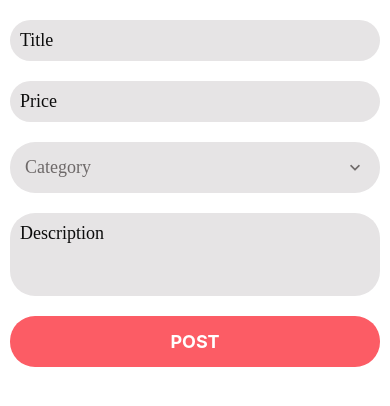
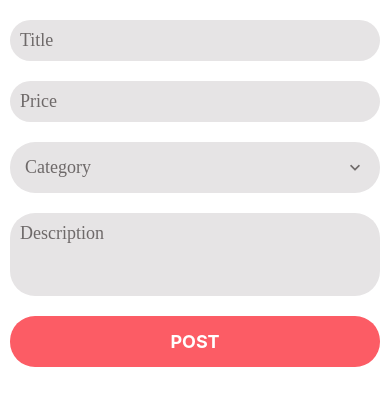
Before and after one commit to asilva-cell/listing_mobile_app, a React Native app: screen / in a window 390 px wide. Shown: the top 406 px of the page. Built offline with nearby package versions, Linux system fonts and the light colour scheme.

Commit message:
fixed placeholder color in AppPicker and AppTextInput

```diff
--- a/app/components/AppTextInput.js
+++ b/app/components/AppTextInput.js
@@ -1,5 +1,5 @@
 import React from "react";
-import { StyleSheet, View, TextInput} from "react-native";
+import { StyleSheet, View, TextInput } from "react-native";
 import { MaterialCommunityIcons } from "@expo/vector-icons";
 
 import defaultStyles from "../config/styles";
@@ -15,7 +15,11 @@ export default function AppTextInput({ icon, ...otherProps }) {
           style={styles.icon}
         />
       )}
-      <TextInput style={defaultStyles.text} {...otherProps} />
+      <TextInput
+        placeholderTextColor={defaultStyles.colors.medium}
+        style={defaultStyles.text}
+        {...otherProps}
+      />
     </View>
   );
 }
```
